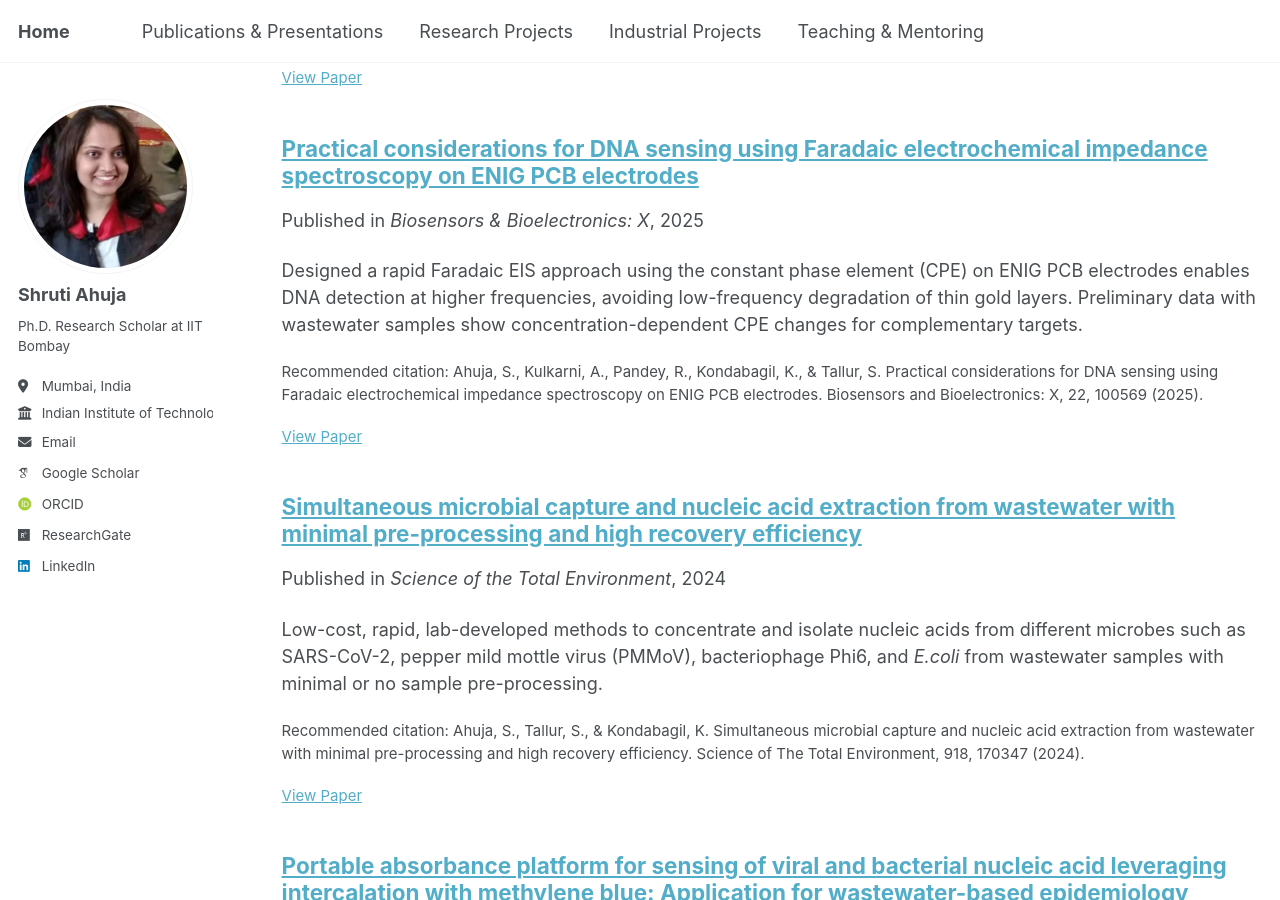
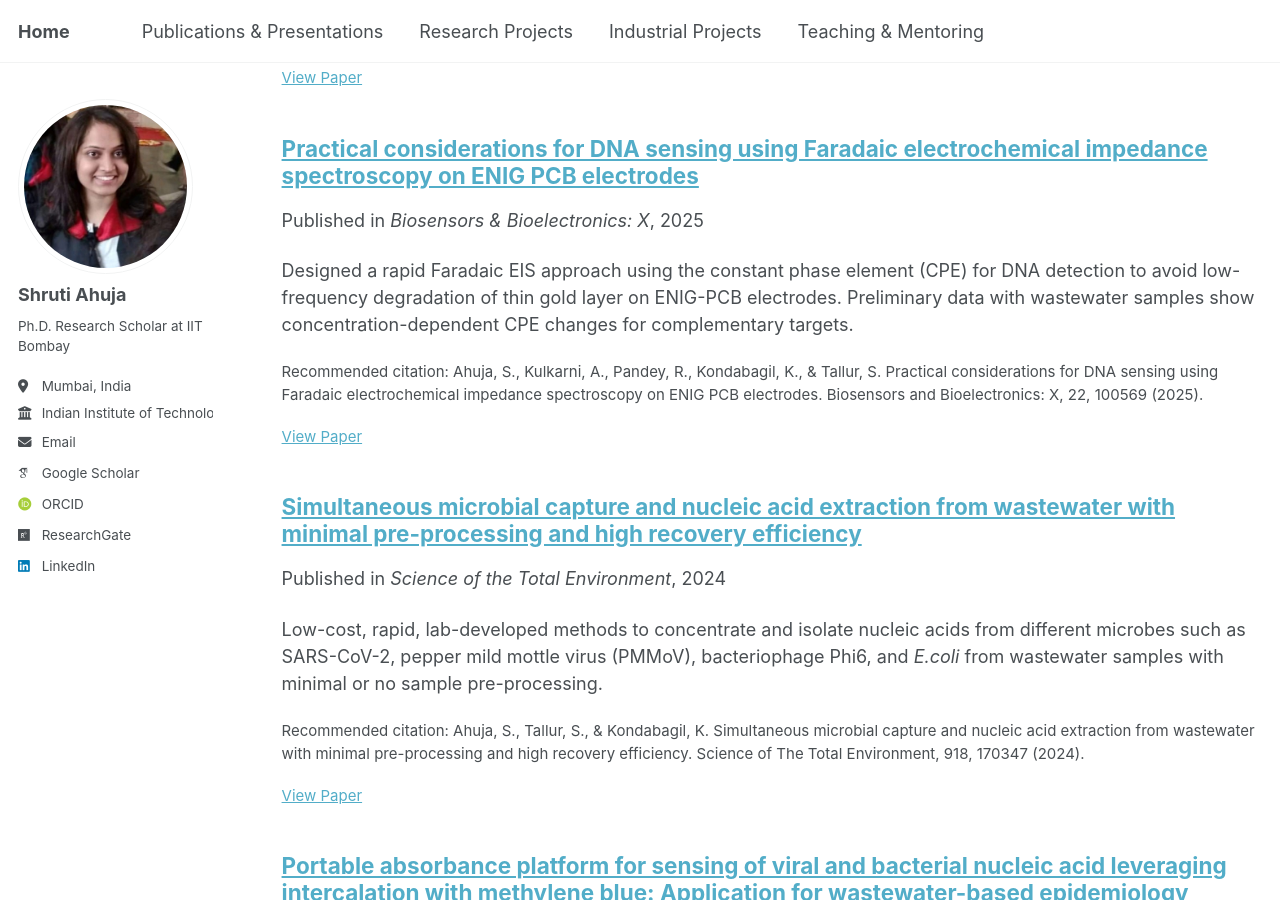
Before and after one commit to shrutiahuja/shrutiahuja.github.io, a Jekyll site: the page built from _pages/publications.html, in a window 1280 px wide and 900 px high, scrolled down 1273 px. Built offline with Jekyll 4.4.1, drawn with Linux system fonts in a browser that asks for light colours; some web fonts are replaced; a script that is not in the unit is left out.

Commit message:
Update 2025-03-01-practical.md

```diff
--- a/_publications/2025-03-01-practical.md
+++ b/_publications/2025-03-01-practical.md
@@ -3,7 +3,7 @@ title: "Practical considerations for DNA sensing using Faradaic electrochemical
 collection: publications
 category: manuscripts
 permalink: /publication/2025-03-01-practical/
-excerpt: 'Designed a rapid Faradaic EIS approach using the constant phase element (CPE) on ENIG PCB electrodes enables DNA detection at higher frequencies, avoiding low-frequency degradation of thin gold layers. Preliminary data with wastewater samples show concentration-dependent CPE changes for complementary targets. '
+excerpt: 'Designed a rapid Faradaic EIS approach using the constant phase element (CPE) for DNA detection to avoid low-frequency degradation of thin gold layer on ENIG-PCB electrodes. Preliminary data with wastewater samples show concentration-dependent CPE changes for complementary targets. '
 date: 2025-03-01
 venue: 'Biosensors & Bioelectronics: X'
 paperurl: 'https://doi.org/10.1016/j.biosx.2024.100569'
```
